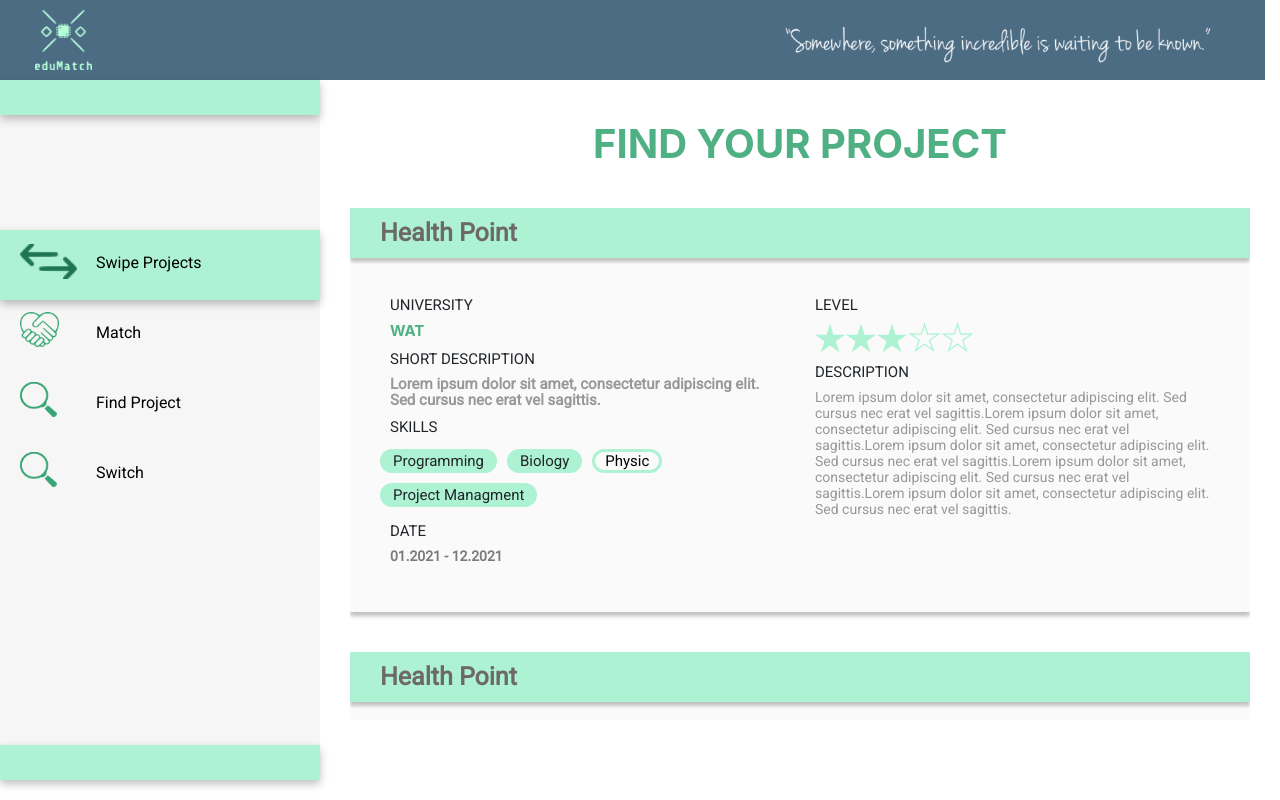
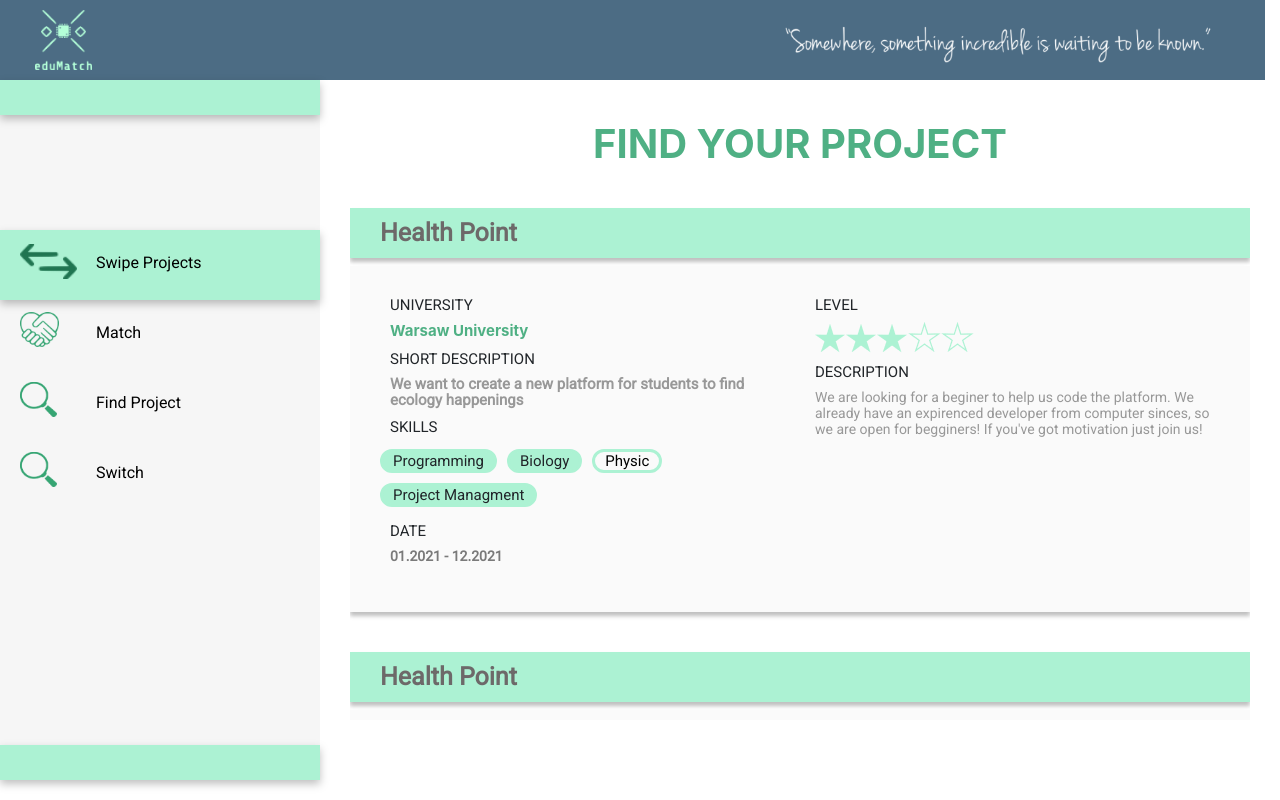
Before and after one commit to KrukowskiJ/EDUHACK2021---UniNetwork, a React (Create React App) app: page /projects in a window 1280 px wide. Built offline with nearby package versions, Linux system fonts and the light colour scheme.

Commit message:
Swipe projects chagnes

```diff
--- a/src/data/projects.json
+++ b/src/data/projects.json
@@ -2,17 +2,17 @@
   {
     "name": "Project 1",
     "logo": 1,
-    "uni": "WAT",
-    "shortDesc": "Lorem ipsum dolor sit amet, consectetur adipiscing elit. Sed cursus nec erat vel sagittis.",
+    "uni": "Warsaw University",
+    "shortDesc": "We want to create a new platform for students to find ecology happenings ",
     "skills": [0, 1, 0, 1],
     "date": "01.2021 - 12.2021",
     "level": 2,
-    "desc": "Lorem ipsum dolor sit amet, consectetur adipiscing elit. Sed cursus nec erat vel sagittis.Lorem ipsum dolor sit amet, consectetur adipiscing elit. Sed cursus nec erat vel sagittis.Lorem ipsum dolor sit amet, consectetur adipiscing elit. Sed cursus nec erat vel sagittis.Lorem ipsum dolor sit amet, consectetur adipiscing elit. Sed cursus nec erat vel sagittis.Lorem ipsum dolor sit amet, consectetur adipiscing elit. Sed cursus nec erat vel sagittis."
+    "desc": "We are looking for a beginer to help us code the platform. We already have an expirenced developer from computer sinces, so we are open for begginers! If you've got motivation just join us!"
   },
   {
     "name": "Project 2",
     "logo": 1,
-    "uni": "UW",
+    "uni": "Warsaw University",
     "shortDesc": "Lorem ipsum dolor sit amet, consectetur adipiscing elit. Sed cursus nec erat vel sagittis.",
     "skills": [0, 1, 0, 1],
     "date": "01.2021 - 12.2021",
--- a/src/views/Swipe.js
+++ b/src/views/Swipe.js
@@ -10,11 +10,12 @@ import prjData from "../data/projects.json";
 
 export default () => {
 
+  console.log(prjData[0])
   const [BGstyles, chagneBG] = useState({
-    1: { data: prjData[0], marginTop: -200, opacity: 0, zIndex: 0, left: 0 },
-    2: { data: prjData[1], marginTop: -60, opacity: 0.2, zIndex: -20, left: 0 },
-    3: { data: prjData[2], marginTop: 30, opacity: 1, zIndex: 20, left: 0 },
-    4: { data: prjData[3], marginTop: 0, opacity: 0, zIndex: 20, left: 3000 },
+    1: { marginTop: -200, opacity: 0, zIndex: 0, left: 0 },
+    2: { marginTop: -60, opacity: 0.2, zIndex: -20, left: 0 },
+    3: { marginTop: 30, opacity: 1, zIndex: 20, left: 0 },
+    4: { marginTop: 0, opacity: 0, zIndex: 20, left: -3000 },
   });
 
   const LikeHandler = (isGood) => {
@@ -45,20 +46,20 @@ export default () => {
     <>
       <SectionTitle title="Swipe" />
       <Background styles={BGstyles[1]} >
-        <Card data={BGstyles[1].data} LikeHandler={LikeHandler} />
+        <Card data={prjData[0]} LikeHandler={LikeHandler} />
       </Background>
 
       <Background styles={BGstyles[2]}  >
-        <Card data={BGstyles[2].data} LikeHandler={LikeHandler} />
+        <Card data={prjData[1]} LikeHandler={LikeHandler} />
       </Background>
 
       <Background styles={BGstyles[3]}  >
 
-        <Card data={BGstyles[3].data} LikeHandler={LikeHandler} />
+        <Card data={prjData[2]} LikeHandler={LikeHandler} />
       </Background>
 
       <Background styles={BGstyles[4]}  >
-        <Card data={BGstyles[4].data} LikeHandler={LikeHandler} />
+        <Card data={prjData[3]} LikeHandler={LikeHandler} />
       </Background>
 
 
@@ -122,13 +123,16 @@ const GreenBox = styled.div`
 background-color:#ACF2D3;
 border:solid 5px #ACF2D3;
 width:100%;
-height:30px
+height:30px;
+`
 
-`
 const Like = styled.img`
+position:fixed;
 /* border: solid 5px #4C6C84; */
 /* border-radius: 50%; */
 /* border-spacing:10px; */
 /* padding:30px; */
-height:60px;
+margin-top:-60px;
+margin-left:30px;
+height:50px;
 `
```
